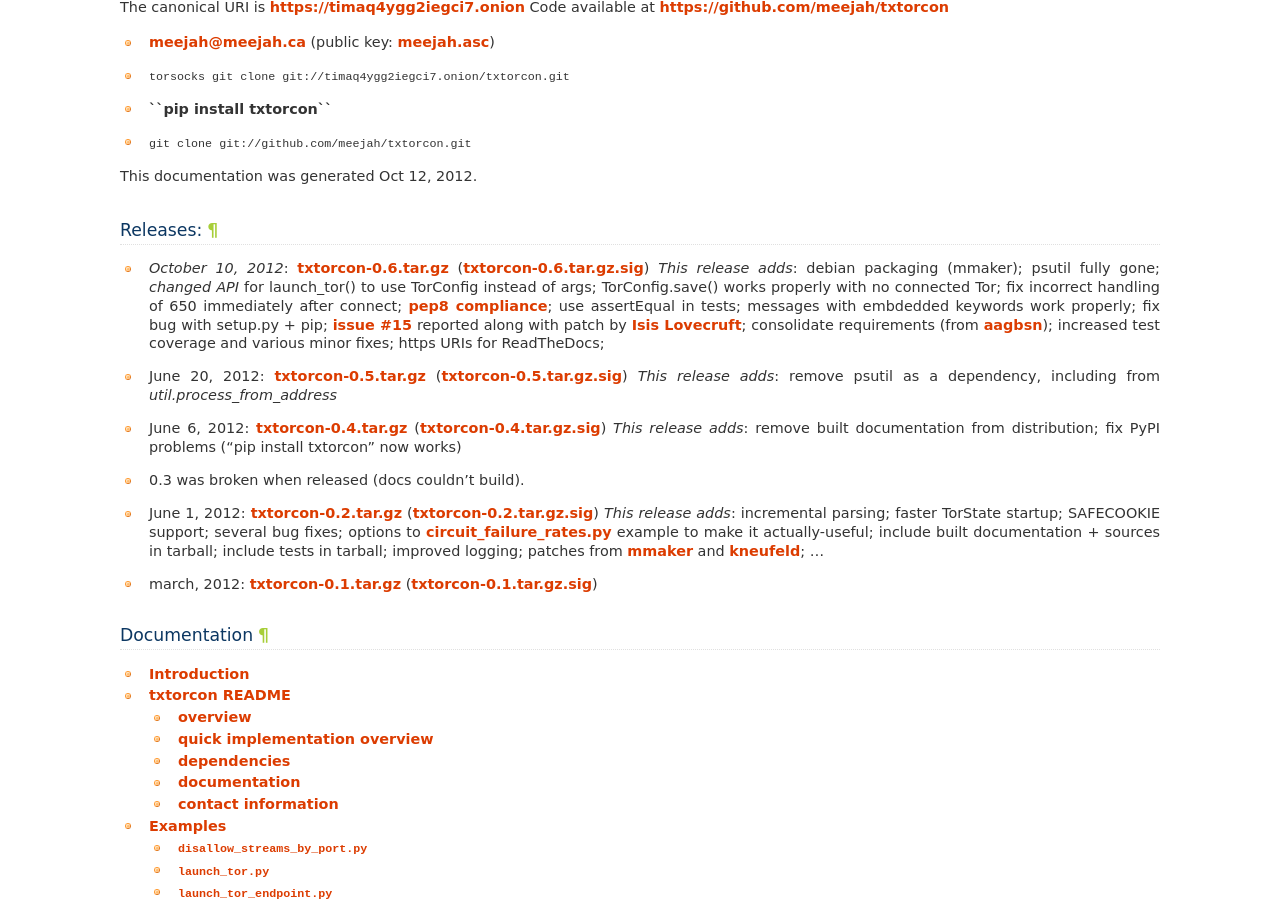
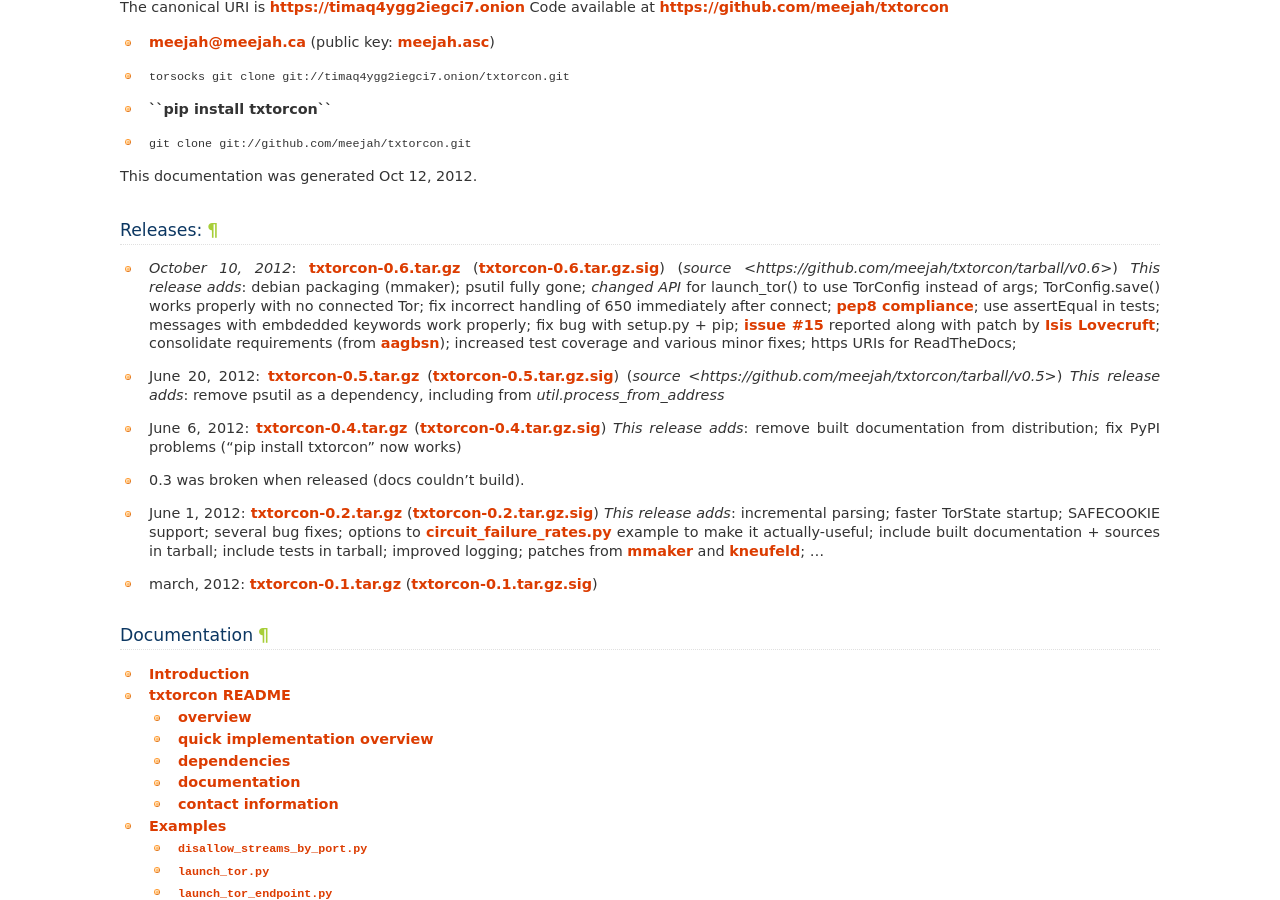
Before and after one commit to meejah/txtorcon, a Sphinx documentation site: the page built from docs/index.rst, in a window 1280 px wide and 900 px high, scrolled down 808 px. Built offline with Sphinx 7.4.7, drawn with Linux system fonts in a browser that asks for light colours.

Commit message:
update URIs

```diff
--- a/docs/index.rst
+++ b/docs/index.rst
@@ -48,7 +48,7 @@
 Releases:
 ---------
 
-- *October 10, 2012*: `txtorcon-0.6.tar.gz <https://timaq4ygg2iegci7.onion/txtorcon-0.6.tar.gz>`_ (`txtorcon-0.6.tar.gz.sig <https://timaq4ygg2iegci7.onion/txtorcon-0.6.tar.gz.sig>`_)
+- *October 10, 2012*: `txtorcon-0.6.tar.gz <https://timaq4ygg2iegci7.onion/txtorcon-0.6.tar.gz>`_ (`txtorcon-0.6.tar.gz.sig <https://timaq4ygg2iegci7.onion/txtorcon-0.6.tar.gz.sig>`_) (`source <https://github.com/meejah/txtorcon/tarball/v0.6>`)
   *This release adds*:
   debian packaging (mmaker);
   psutil fully gone;
@@ -64,7 +64,7 @@
   increased test coverage and various minor fixes;
   https URIs for ReadTheDocs;
 
-- June 20, 2012: `txtorcon-0.5.tar.gz <txtorcon-0.5.tar.gz>`_ (`txtorcon-0.5.tar.gz.sig <txtorcon-0.5.tar.gz.sig>`_)
+- June 20, 2012: `txtorcon-0.5.tar.gz <txtorcon-0.5.tar.gz>`_ (`txtorcon-0.5.tar.gz.sig <txtorcon-0.5.tar.gz.sig>`_) (`source <https://github.com/meejah/txtorcon/tarball/v0.5>`)
   *This release adds*: remove psutil as a dependency, including from `util.process_from_address`
 
 - June 6, 2012: `txtorcon-0.4.tar.gz <txtorcon-0.4.tar.gz>`_ (`txtorcon-0.4.tar.gz.sig <txtorcon-0.4.tar.gz.sig>`_)
```
